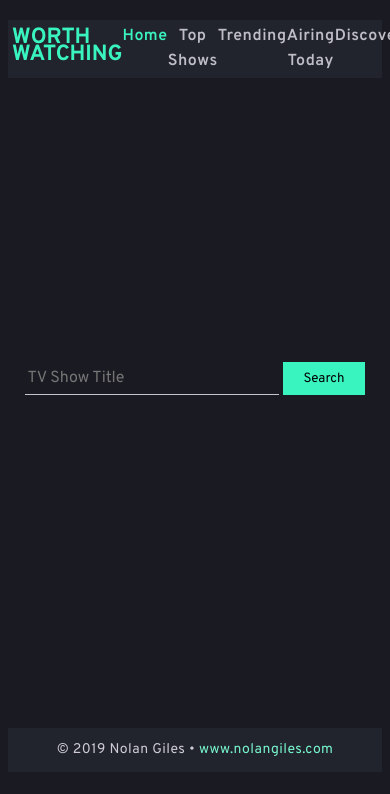
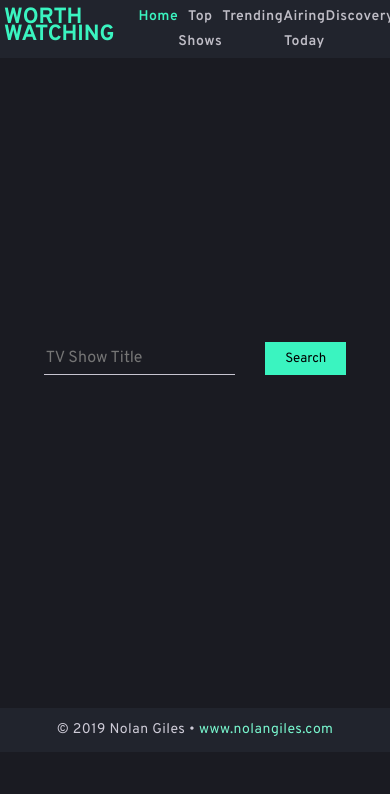
Before and after one commit to nolanGHUB/project_2, a React (Create React App) app in the folder worthwatching/: page /home in a window 390 px wide. Shown: the top 794 px of the page. Built offline with nearby package versions, Linux system fonts and the light colour scheme; no server answers.

Commit message:
Added lots of styling changes for media queries as well as handling the modal trailer popout.

```diff
--- a/worthwatching/src/App.css
+++ b/worthwatching/src/App.css
@@ -1,5 +1,6 @@
 body {
   background-color: #1A1B22;
+  margin: 0;
 }
 
 img{
@@ -14,20 +15,19 @@ a {
 .App {
   display: flex;
   flex-direction: column;
-  width: 70%;
-  margin: 20px auto;
+  /* width: 70%; */
+  margin: 0 auto;
   color: #BFBDC6;
   background-color: #1A1B22;
 }
 
 .home {
-  /* border-left: 1px solid #BFBDC6;
-  border-right: 1px solid #BFBDC6; */
   display: flex;
   flex-direction: column;
   justify-content: space-around;
   min-height: 650px;
-  margin: 0;
+  max-width: 75vw;
+  margin: 0 auto;
   background-color: #1A1B22;
 }
 
@@ -38,7 +38,6 @@ a {
 }
 
 .header {
-  /* border: 1px solid #BFBDC6; */
   text-align: center;
   padding: 4px;
   background-color: #21242D;
@@ -67,7 +66,8 @@ a {
   letter-spacing: 0.5px;
   line-height: 25px;
   text-align: center;
-  width: 100%;
+  width: 40%;
+  margin-left: 1.5rem;
 }
 
 .nav-wrapper {
@@ -81,7 +81,6 @@ a {
 }
 
 .footer{
-  /* border: 1px solid #BFBDC6; */
   padding: 10px 0;
   text-align: center;
   background-color: #21242D;
@@ -94,18 +93,18 @@ a {
   letter-spacing: 0.44px;
   line-height: 24px;
 }
+
 .website {
   color: #78F5CD
 }
 
 .details {
-  /* border-left: 1px solid #BFBDC6;
-  border-right: 1px solid #BFBDC6; */
   min-height: 450px;
   display: flex;
   flex-direction: column;
   border-radius: 10px;
-
+  max-width: 75vw;
+  margin: 0 auto;
 }
 
 .similar {
@@ -141,7 +140,6 @@ a {
 }
 
 .details-title {
-  /* border: 1px solid #BFBDC6; */
   color: #3AF4C0;
   font-size: 48px;
   font-weight: bold;
@@ -150,7 +148,6 @@ a {
 }
 
 .details-overview {
-  /* border: 1px solid #BFBDC6; */
   color: #C7C4D0;
   font-family: Overpass;
   font-size: 14px;
@@ -158,8 +155,12 @@ a {
   line-height: 24px;
 }
 
+.details-img {
+   display: flex;
+   flex-direction: column;
+}
+
 .details-img > img {
-  /* border: 1px solid #BFBDC6; */
   width: 300px;
   height: 448px;
   max-height: 450px;
@@ -167,7 +168,6 @@ a {
 }
 
 .details-info {
-  /* border: 1px solid #BFBDC6; */
   display: flex;
   justify-content: space-between;
   margin-top: 10px;
@@ -199,6 +199,11 @@ a {
   display: flex;
   flex-direction: column;
   justify-content: space-between;
+  order: 2;
+  margin-right: 4vw;
+}
+.details-info-right {
+  order: 1;
 }
 
 .home-search {
@@ -220,7 +225,7 @@ a {
   margin-right: 4px;
   font-size: 16px;
   font-family: Overpass;
-  min-width: 250px;
+  min-width: 350px;
   color: #BFBDC6;
 }
 
@@ -230,6 +235,14 @@ a {
   font-family: Overpass;
   padding: 8px 20px;
   cursor: pointer;
+  margin-left: 2em;
+}
+
+.search-icon {
+  transform: scale(1.5);
+  margin-top: 10px;
+  margin-right: 10px;
+  margin-left: -30px;
 }
 
 .show-list-wrapper {
@@ -268,6 +281,7 @@ a {
   letter-spacing: 0.5px;
   line-height: 25px;
   text-align: center;
+  margin-top: 8px;
 }
 
 .show-img > img {
@@ -291,6 +305,12 @@ a {
   margin-top: 30px;
 }
 
+.toggle-button {
+  margin-top: 5px;
+  width: 300px;
+  margin: 5px 0 0 0;
+}
+
 .modal {
   position: fixed;
   background-color: none;
@@ -311,12 +331,18 @@ a {
   left: 0;
   width: 100%;
   height: 100%;
-  background-color: rgba(0,0,0,0.9);
+  background-color: rgba(0,0,0,0.8);
+}
+
+.modal-button {
+  margin: 0;
 }
 
 .dim {
   overflow-y: hidden;
 }
+
+
 
 .carousel {
   display: flex;
@@ -342,11 +368,38 @@ a {
   .show-list {
     grid-template-columns: repeat(2, 1fr);
   }
+  .nav {
+    width: 60%;
+  }
 }
 
 @media screen and (max-width: 900px) {
-  .App {
+  .home {
+    max-width: 100vw;
+  }
+  .details {
+    max-width: 100vw;
+  }
+}
+
+@media screen and (max-width: 750px) {
+  .modal {
+    transform: scale(1);
+  }
+  .nav {
     width: 100%;
+  }
+}
+
+@media screen and (max-width: 500px) {
+  .modal {
+    transform: scale(0.75);
+  }
+  .nav {
+    font-size: 14px;
+  }
+  .search-input {
+    min-width: 100px;
   }
 }
 
@@ -357,4 +410,17 @@ a {
   .details-img-and-text-wrapper {
     flex-direction: column;
   }
+  .details-text {
+    margin-left: 0;
+  }
 }
+
+@media screen and (max-width: 375px) {
+  .modal {
+    transform: scale(0.6);
+  }
+  .nav {
+    font-size: 8px;
+    margin-left: 0;
+  }
+}
```
